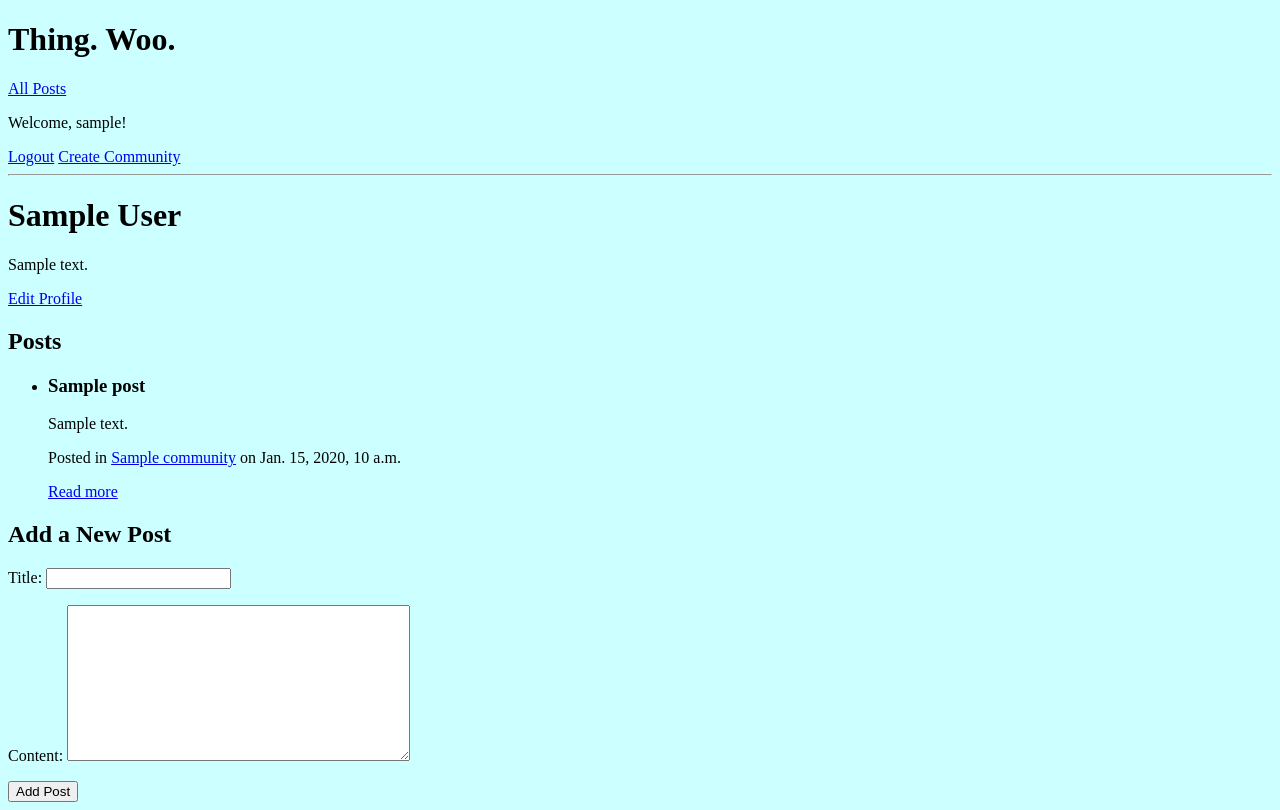
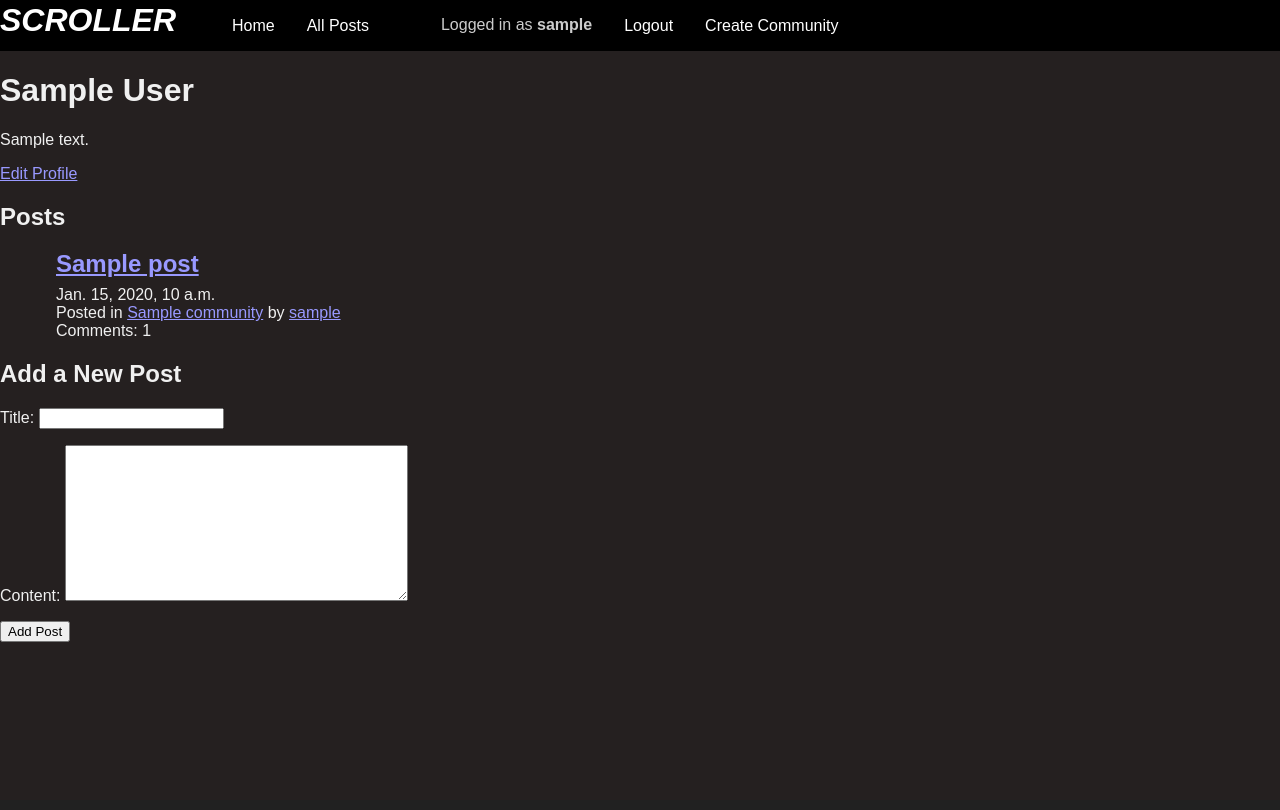
Before and after one commit to james-adcott-edu/scroller, a Django app: a page that uses forum/templates/base.html in a window 1280 px wide. After the commit the page ends 642 px from the top, so only its background shows below. Run offline with Django 5.2, Linux system fonts and the light colour scheme; a user stored in the database is signed in; tables that the repository leaves empty hold one stand-in row (values such as "Sample post").

Commit message:
remove code duplication, add some basic styling

```diff
--- a/forum/models.py
+++ b/forum/models.py
@@ -59,6 +59,9 @@ class Post(models.Model):
     def __str__(self):
         return self.title
 
+    def comment_count(self):
+        return self.comments.count()
+
 
 class Comment(models.Model):
     post = models.ForeignKey(Post, on_delete=models.CASCADE, related_name='comments')
--- a/forum/templates/base.html
+++ b/forum/templates/base.html
@@ -8,19 +8,23 @@
 </head>
 <body>
     <header>
-        <h1>Thing. Woo.</h1>
+        <h1><a href="{% url 'home' %}">Scroller</a></h1>
         <nav>
-            <a href="{% url 'all_posts' %}">All Posts</a>
-        {% if user.is_authenticated %}
-            <p>Welcome, {{ user.username }}!</p>
-            <a href="{% url 'account_logout' %}">Logout</a>
-            <a href="{% url 'create_community' %}">Create Community</a>
-        {% else %}
-            <a href="{% url 'account_login' %}">Login</a>
-            <a href="{% url 'account_signup' %}">Sign Up</a>
-        {% endif %}
+            <ul id=""sitenav">
+                <li><a href="{% url 'home' %}">Home</a></li>
+                <li><a href="{% url 'all_posts' %}">All Posts</a></li>
+            </ul>
+            <ul id="usernav">
+                {% if user.is_authenticated %}
+                <li>Logged in as <b>{{ user.username }}</b></li>
+                <li><a href="{% url 'account_logout' %}">Logout</a></li>
+                <li><a href="{% url 'create_community' %}">Create Community</a></li>
+                {% else %}
+                <li><a href="{% url 'account_login' %}">Login</a></li>
+                <li><a href="{% url 'account_signup' %}">Sign Up</a></li>
+                {% endif %}
+            </ul>
         </nav>
-        <hr>
     </header>
     <main>
         {% block content %}
--- /dev/null
+++ b/forum/templates/post_listing_block.html
@@ -0,0 +1,25 @@
+<li class="post_listing">
+<div class="post_listing_title">
+    {% if post.community %}
+    <a href="{% url 'post_detail' post.community.slug post.id %}">{{ post.title|escape }}</a>
+    {% else %}
+    <a href="{% url 'user_post_detail' post.created_by.username post.id %}">{{ post.title|escape }}</a>
+    {% endif %}
+</div>
+<div class="post_listing_datetime">{{ post.created_at }}</div>
+<div class="post_listing_location">
+    {% if post.community %}
+    <span class="post_listing_community">
+        Posted in <a href="{% url 'community_detail' post.community.slug %}">{{ post.community.name|escape }}</a>
+    </span>
+    {% else %}
+    <span class="post_listing_blogtext">Blog post</span>
+    {% endif %}
+    <span class="post_listing_user">
+        by <a href="{% url 'profile_view' post.created_by.username %}">{{ post.created_by.username|escape }}</a>
+    </span>
+</div>
+<div class="post_listing_comments">
+    Comments: {{ post.comment_count }}
+</div>
+</li>
--- a/forum/templates/profile.html
+++ b/forum/templates/profile.html
@@ -8,17 +8,7 @@
 <h2>Posts</h2>
 <ul>
     {% for post in posts %}
-    <li>
-        <h3>{{ post.title|escape }}</h3>
-        <p>{{ post.rendered_content|safe }}</p>
-        <p>{% if post.community %} Posted in <a href="{% url 'community_detail' post.community.slug %}">{{ post.community.name }}</a> {% endif %}
-             on {{ post.created_at }}</p>
-        {% if post.community %}
-        <a href="{% url 'post_detail' post.community.slug post.id %}">Read more</a>
-        {% else %}
-        <a href="{% url 'user_post_detail' post.created_by.username post.id %}">Read more</a>
-        {% endif %}
-    </li>
+        {% include 'post_listing_block.html' %}
     {% endfor %}
 </ul>
 
--- a/static/css/style.css
+++ b/static/css/style.css
@@ -1,7 +1,69 @@
 body {
-    background: #CFF;
+    background: #252020;
+    color: #f0f0f0;
+    font-family: Arial, Helvetica, sans-serif;
+    margin: 0;
+    padding: 0;
+}
+
+a {
+    color: #99f;
+    text-decoration: underline;
+}
+
+a:visited {
+    color: #f9f;
 }
 
 .comment > .replies {
     margin-left: 20px;
 }
+
+header {
+    display: flex;
+    flex-direction: row;
+    background: #000;
+    color: #CCC;
+}
+
+header ul, header nav {
+    display: flex;
+    flex-direction: row;
+    vertical-align: middle;
+}
+
+header nav {
+    flex-grow: 1;
+}
+
+header li {
+    margin: 0 1em;
+    list-style: none;
+    display: block;
+}
+
+header a, header a:visited {
+    color: #FFF;
+    text-decoration: none;
+    vertical-align: middle;
+}
+
+header h1 {
+    margin: 0;
+    font-size: 2em;
+    text-transform: uppercase;
+    font-style: italic;
+    vertical-align: middle;
+}
+
+.post_listing {
+    display: block;
+    list-style: none;
+    margin: 1em;
+}
+
+.post_listing_title {
+    font-size: 1.5rem;
+    font-weight: bold;
+    margin-bottom: .5rem;
+}
```
Also changed, not shown: forum/templates/all_posts.html (+1 -7 lines), forum/templates/community_detail.html (+1 -8 lines), forum/templates/home.html (+1 -8 lines), README.md, 1 other file.
